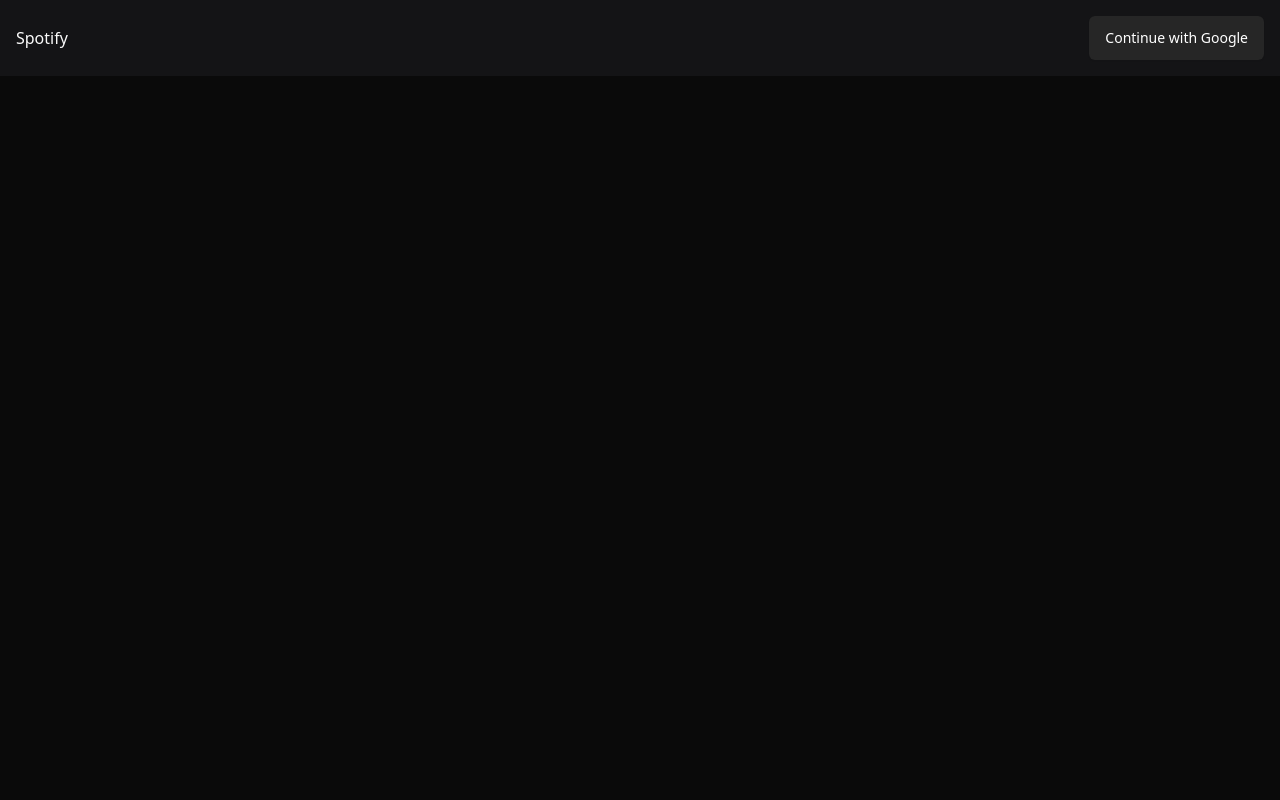
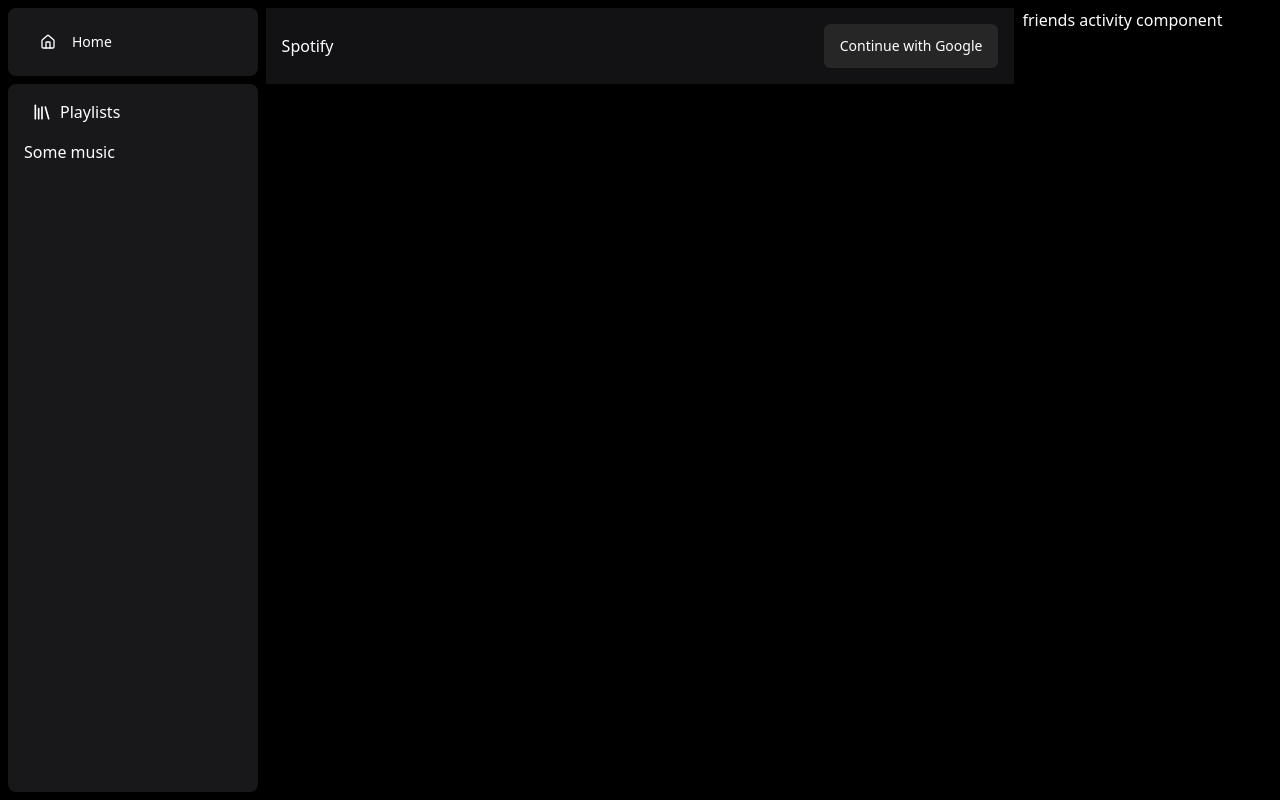
Before and after one commit to DimaOrach/Streaming, a React (Vite) app in the folder frontend/: page / in a window 1280 px wide. Built offline with nearby package versions, Linux system fonts and the light colour scheme; no server answers.

Commit message:
Front: Layout for main page, sidebars, chatpage

```diff
--- a/frontend/package.json
+++ b/frontend/package.json
@@ -11,6 +11,7 @@
   },
   "dependencies": {
     "@clerk/clerk-react": "^5.21.0",
+    "@radix-ui/react-scroll-area": "^1.2.2",
     "@radix-ui/react-slot": "^1.1.1",
     "axios": "^1.7.9",
     "class-variance-authority": "^0.7.1",
@@ -18,6 +19,7 @@
     "lucide-react": "^0.469.0",
     "react": "^18.3.1",
     "react-dom": "^18.3.1",
+    "react-resizable-panels": "^2.1.7",
     "react-router-dom": "^7.1.1",
     "tailwind-merge": "^2.6.0",
     "tailwindcss-animate": "^1.0.7"
--- a/frontend/src/App.tsx
+++ b/frontend/src/App.tsx
@@ -2,6 +2,8 @@
 import HomePage from "./pages/home/HomePage";
 import AuthCallbackPage from "./pages/auth-callback/AuthCallbackPage";
 import { AuthenticateWithRedirectCallback } from "@clerk/clerk-react";
+import MainLayout from "./layout/MainLayout";
+import ChatPage from "./pages/chat/ChatPage";
 
 
 function App() {
@@ -9,12 +11,15 @@
   return (
     <>
       <Routes>
-        <Route path="/" element={<HomePage/>}/>
         <Route path="/sso-callback" element={<AuthenticateWithRedirectCallback
           signInFallbackRedirectUrl={'/auth-callback'}
         />}/>
         <Route path="/auth-callback" element={<AuthCallbackPage/>}/>
 
+        <Route element={<MainLayout/>}>
+          <Route path="/" element={<HomePage/>}/>
+          <Route path="/chat" element={<ChatPage/>}/>
+        </Route>
       </Routes>
     </>
     )
--- /dev/null
+++ b/frontend/src/components/skeletons/PlaylistSkeleton.tsx
@@ -0,0 +1,12 @@
+const PlaylistSkeleton = () => {
+	return Array.from({ length: 7 }).map((_, i) => (
+		<div key={i} className='p-2 rounded-md flex items-center gap-3'>
+			<div className='w-12 h-12 bg-zinc-800 rounded-md flex-shrink-0 animate-pulse' />
+			<div className='flex-1 min-w-0 hidden md:block space-y-2'>
+				<div className='h-4 bg-zinc-800 rounded animate-pulse w-3/4' />
+				<div className='h-3 bg-zinc-800 rounded animate-pulse w-1/2' />
+			</div>
+		</div>
+	));
+};
+export default PlaylistSkeleton;
--- /dev/null
+++ b/frontend/src/components/ui/resizable.tsx
@@ -0,0 +1,43 @@
+import { GripVertical } from "lucide-react"
+import * as ResizablePrimitive from "react-resizable-panels"
+
+import { cn } from "@/lib/utils"
+
+const ResizablePanelGroup = ({
+  className,
+  ...props
+}: React.ComponentProps<typeof ResizablePrimitive.PanelGroup>) => (
+  <ResizablePrimitive.PanelGroup
+    className={cn(
+      "flex h-full w-full data-[panel-group-direction=vertical]:flex-col",
+      className
+    )}
+    {...props}
+  />
+)
+
+const ResizablePanel = ResizablePrimitive.Panel
+
+const ResizableHandle = ({
+  withHandle,
+  className,
+  ...props
+}: React.ComponentProps<typeof ResizablePrimitive.PanelResizeHandle> & {
+  withHandle?: boolean
+}) => (
+  <ResizablePrimitive.PanelResizeHandle
+    className={cn(
+      "relative flex w-px items-center justify-center bg-border after:absolute after:inset-y-0 after:left-1/2 after:w-1 after:-translate-x-1/2 focus-visible:outline-none focus-visible:ring-1 focus-visible:ring-ring focus-visible:ring-offset-1 data-[panel-group-direction=vertical]:h-px data-[panel-group-direction=vertical]:w-full data-[panel-group-direction=vertical]:after:left-0 data-[panel-group-direction=vertical]:after:h-1 data-[panel-group-direction=vertical]:after:w-full data-[panel-group-direction=vertical]:after:-translate-y-1/2 data-[panel-group-direction=vertical]:after:translate-x-0 [&[data-panel-group-direction=vertical]>div]:rotate-90",
+      className
+    )}
+    {...props}
+  >
+    {withHandle && (
+      <div className="z-10 flex h-4 w-3 items-center justify-center rounded-sm border bg-border">
+        <GripVertical className="h-2.5 w-2.5" />
+      </div>
+    )}
+  </ResizablePrimitive.PanelResizeHandle>
+)
+
+export { ResizablePanelGroup, ResizablePanel, ResizableHandle }
--- /dev/null
+++ b/frontend/src/components/ui/scroll-area.tsx
@@ -0,0 +1,46 @@
+import * as React from "react"
+import * as ScrollAreaPrimitive from "@radix-ui/react-scroll-area"
+
+import { cn } from "@/lib/utils"
+
+const ScrollArea = React.forwardRef<
+  React.ElementRef<typeof ScrollAreaPrimitive.Root>,
+  React.ComponentPropsWithoutRef<typeof ScrollAreaPrimitive.Root>
+>(({ className, children, ...props }, ref) => (
+  <ScrollAreaPrimitive.Root
+    ref={ref}
+    className={cn("relative overflow-hidden", className)}
+    {...props}
+  >
+    <ScrollAreaPrimitive.Viewport className="h-full w-full rounded-[inherit]">
+      {children}
+    </ScrollAreaPrimitive.Viewport>
+    <ScrollBar />
+    <ScrollAreaPrimitive.Corner />
+  </ScrollAreaPrimitive.Root>
+))
+ScrollArea.displayName = ScrollAreaPrimitive.Root.displayName
+
+const ScrollBar = React.forwardRef<
+  React.ElementRef<typeof ScrollAreaPrimitive.ScrollAreaScrollbar>,
+  React.ComponentPropsWithoutRef<typeof ScrollAreaPrimitive.ScrollAreaScrollbar>
+>(({ className, orientation = "vertical", ...props }, ref) => (
+  <ScrollAreaPrimitive.ScrollAreaScrollbar
+    ref={ref}
+    orientation={orientation}
+    className={cn(
+      "flex touch-none select-none transition-colors",
+      orientation === "vertical" &&
+        "h-full w-2.5 border-l border-l-transparent p-[1px]",
+      orientation === "horizontal" &&
+        "h-2.5 flex-col border-t border-t-transparent p-[1px]",
+      className
+    )}
+    {...props}
+  >
+    <ScrollAreaPrimitive.ScrollAreaThumb className="relative flex-1 rounded-full bg-border" />
+  </ScrollAreaPrimitive.ScrollAreaScrollbar>
+))
+ScrollBar.displayName = ScrollAreaPrimitive.ScrollAreaScrollbar.displayName
+
+export { ScrollArea, ScrollBar }
--- /dev/null
+++ b/frontend/src/layout/MainLayout.tsx
@@ -0,0 +1,32 @@
+import { ResizableHandle, ResizablePanel, ResizablePanelGroup } from "@/components/ui/resizable";
+import { Outlet } from "react-router-dom";
+import LeftSidebar from "./components/LeftSidebar";
+
+const MainLayout = () => {
+    const isMobile = false;
+    return <div className="h-screen bg-black text-white flex flex-col">
+
+    <ResizablePanelGroup direction="horizontal" className="flex-1 flex h-full overflow-hidden p-2">
+
+        <ResizablePanel defaultSize={20} minSize={isMobile ? 0 : 10} maxSize={30}>
+            <LeftSidebar />
+        </ResizablePanel>
+        <ResizableHandle className="w-2 bg-black rounded-lg transition-colors"/>
+
+        {/* Main content */}
+        <ResizablePanel defaultSize={isMobile ? 80 : 60}>
+            <Outlet />
+        </ResizablePanel>
+        <ResizableHandle className="w-2 bg-black rounded-lg transition-colors"/>
+
+        {/* Right sidebar */}
+        <ResizablePanel defaultSize={20} minSize={0} maxSize={25} collapsedSize={0}>
+            friends activity component
+        </ResizablePanel>
+
+    </ResizablePanelGroup>
+
+    </div>;
+}
+
+export default MainLayout
--- /dev/null
+++ b/frontend/src/layout/components/LeftSidebar.tsx
@@ -0,0 +1,70 @@
+import PlaylistSkeleton from "@/components/skeletons/PlaylistSkeleton"
+import { buttonVariants } from "@/components/ui/button"
+import { ScrollArea } from "@/components/ui/scroll-area"
+import { cn } from "@/lib/utils"
+import { SignedIn } from "@clerk/clerk-react"
+import { HomeIcon, Library, MessageCircle } from "lucide-react"
+import { Link } from "react-router-dom"
+
+const LeftSidebar = () => {
+    const isLoading = false;
+  return <div className="h-full flex flex-col gap-2">
+    {/* Navigation menu */}
+
+    <div className="rounded-lg bg-zinc-900 p-4">
+        <div className="space-y-2">
+            <Link to={'/'}
+                className={cn(buttonVariants(
+                    {
+                        variant: 'ghost',
+                        className: 'w-full justify-start text-white hover:bg-zinc-800'
+                    }
+                ))}
+            >
+            <HomeIcon className="mr-2 size-5"/>
+            <span className="hidden md:inline">Home</span>
+            </Link>
+
+            <SignedIn>
+                <Link to={'/chat'}
+                    className={cn(buttonVariants(
+                        {
+                            variant: 'ghost',
+                            className: 'w-full justify-start text-white hover:bg-zinc-800'
+                        }
+                    ))}
+                >
+                <MessageCircle className="mr-2 size-5"/>
+                <span className="hidden md:inline">Messages</span>
+                </Link>
+            </SignedIn>
+
+        </div>
+    </div>
+
+
+    {/* Library section */}
+
+    <div className="flex-1 rounded-lg bg-zinc-900 p-4">
+        <div className="flex items-center justify-between mb-4">
+            <div className="flex items-center text-white px-2">
+                <Library className="size-5 mr-2" />
+                <span className="hiden md:inline">Playlists</span>
+            </div>
+        </div>
+
+        <ScrollArea className="h-[calc(100vh-300px)]">
+            <div className="space-y-2">
+                    {isLoading ? (
+                        <PlaylistSkeleton />
+                    ) : (
+                        'Some music'
+                    )}
+            </div>
+        </ScrollArea>
+
+    </div>
+</div>
+}
+
+export default LeftSidebar
--- /dev/null
+++ b/frontend/src/pages/chat/ChatPage.tsx
@@ -0,0 +1,7 @@
+const ChatPage = () => {
+  return (
+    <div>ChatPage</div>
+  )
+}
+
+export default ChatPage
```
Also changed, not shown: 1 other file (tests, documents, lock files or other folders).
